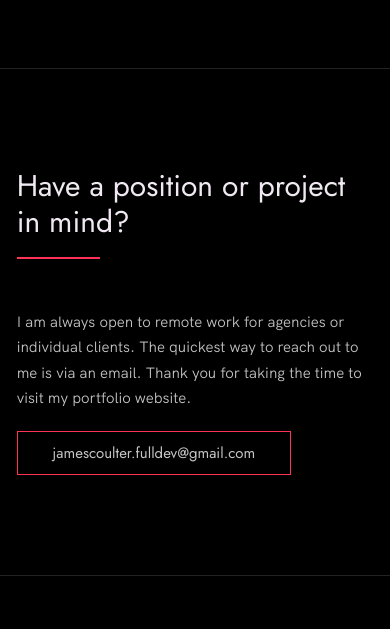
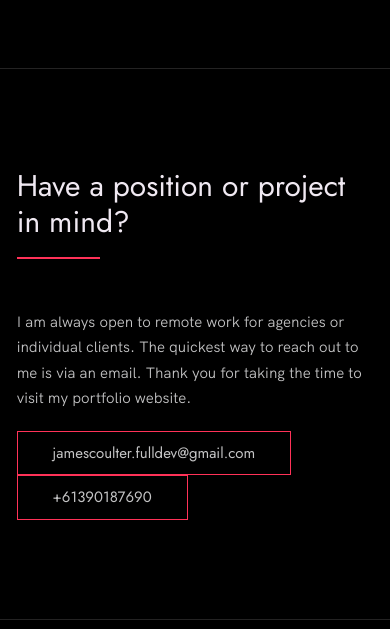
Before and after one commit to crafting117/crafting117.github.io, a plain HTML site: page index.html in a window 390 px wide. Shown: the part 7786-8415 px from the top of the page. Drawn offline with Linux system fonts and the light colour scheme.

Commit message:
added phone number

```diff
--- a/index.html
+++ b/index.html
@@ -343,6 +343,7 @@
         </p>
         <!-- Replace the email with yours -->
         <a href="mailto:jamescoulter.fulldev@gmail.com" class="btn">jamescoulter.fulldev@gmail.com</a>
+        <a href="tel:+61390187690" class="btn">+61390187690</a>
       </div>
     </div>
   </section>
```
